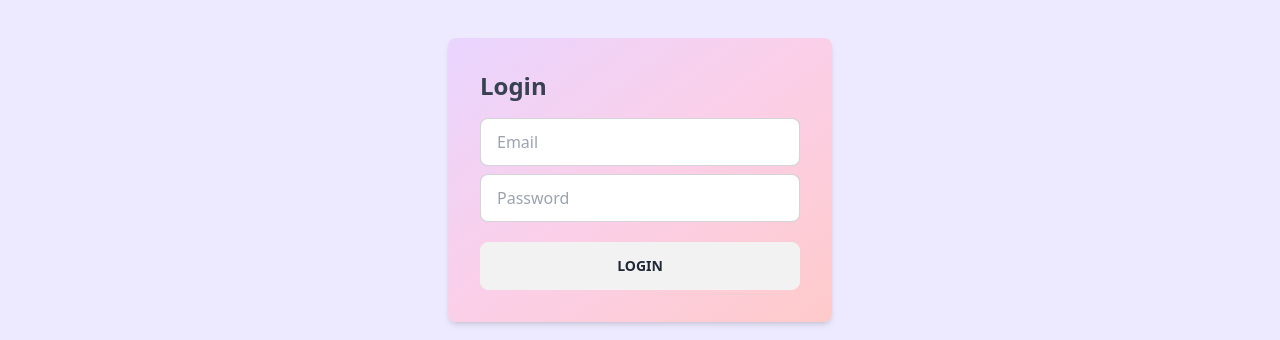
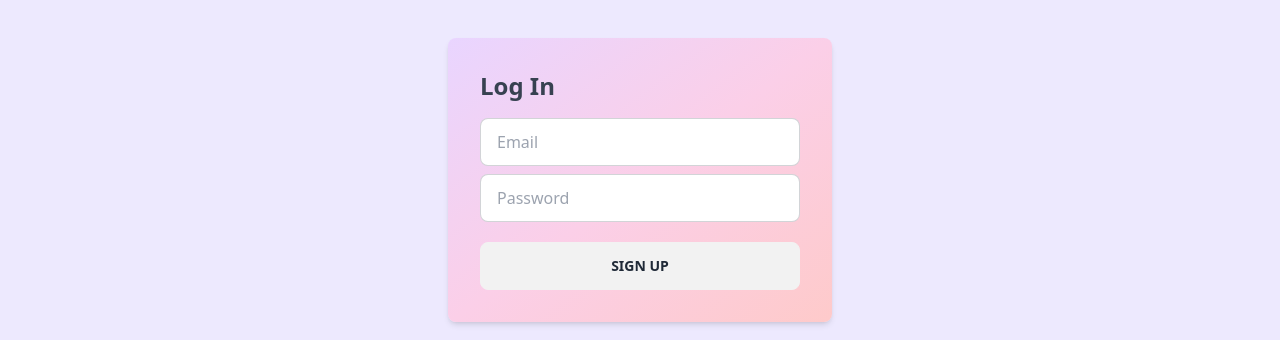
Before and after one commit to pranav9087/Seeker, a React (Create React App) app in the folder frontend/: page / in a window 1280 px wide. Shown: the part 280-620 px from the top of the page. Built offline with nearby package versions, Linux system fonts and the light colour scheme.

Commit message:
placed user in global state

```diff
--- /dev/null
+++ b/frontend/src/atoms.js
@@ -0,0 +1,3 @@
+import {atom} from 'jotai'
+
+export const userAtom = atom(null);
--- a/frontend/src/components/Login.js
+++ b/frontend/src/components/Login.js
@@ -1,13 +1,49 @@
-import React from "react";
+import React, {useState} from "react";
+import {useNavigate} from "react-router-dom";
+import {userAtom} from "../atoms";
+import {useAtom} from 'jotai';
 
 const Login = () => {
+    const [email, setEmail] = useState("");
+    const [password, setPassword] = useState("");
+
+    const navigate = useNavigate();
+    const [user, setUser] = useAtom(userAtom);
+    const handleSubmitClick = () => {
+        const requestOptions = {
+            method: 'POST',
+            headers: { 'Content-Type': 'application/x-www-form-urlencoded' },
+            body: new URLSearchParams({
+                'email_address': email,
+                'password': password
+            })
+        };
+
+        fetch('http://localhost:5000/login', requestOptions)
+            .then(response => {
+                if (response.ok) {
+                    return response.json();
+                } else {
+                    throw new Error('Failed to sign up');
+                }
+            })
+            .then(data => {
+                setUser(data);
+                localStorage.setItem('user', JSON.stringify(data));
+                navigate('/home');
+            })
+            .catch(error => {
+                console.error("There was an error during login:", error);
+            });
+    }
+
     return (
         <div className="min-h-screen flex items-center justify-center bg-violet-100">
             <div className="bg-gradient-to-br from-purple-200 via-pink-200 to-red-200 p-8 rounded-lg shadow-md w-96">
-                <h2 className="text-2xl font-bold mb-4 text-gray-700">Login</h2>
-                <input type="email" className="input input-bordered w-full mb-2 bg-white bg-opacity-80" placeholder="Email" />
-                <input type="password" className="input input-bordered w-full mb-2 bg-white bg-opacity-80" placeholder="Password" />
-                <button className="btn btn-purple w-full mt-3">Login</button>
+                <h2 className="text-2xl font-bold mb-4 text-gray-700">Log In</h2>
+                <input type="email" className="input input-bordered w-full mb-2 bg-white bg-opacity-80" placeholder="Email" value={email} onChange={e => setEmail(e.target.value)} />
+                <input type="password" className="input input-bordered w-full mb-2 bg-white bg-opacity-80" placeholder="Password" value={password} onChange={e => setPassword(e.target.value)} />
+                <button className="btn btn-purple w-full mt-3" onClick={handleSubmitClick}>Sign Up</button>
             </div>
         </div>
     );
--- a/frontend/src/components/Signup.js
+++ b/frontend/src/components/Signup.js
@@ -1,5 +1,7 @@
 import React, { useState } from "react";
 import { useNavigate } from "react-router-dom";
+import {userAtom} from "../atoms";
+import {useAtom} from 'jotai'
 
 const SignUp = () => {
     const [name, setName] = useState("");
@@ -7,7 +9,7 @@ const SignUp = () => {
     const [password, setPassword] = useState("");
 
     const navigate = useNavigate();
-
+    const [user, setUser] = useAtom(userAtom);
     const handleSubmitClick = () => {
         const requestOptions = {
             method: 'POST',
@@ -28,6 +30,8 @@ const SignUp = () => {
                 }
             })
             .then(data => {
+                setUser(data);
+                localStorage.setItem('user', JSON.stringify(data));
                 navigate('/home');
             })
             .catch(error => {
--- a/frontend/src/index.js
+++ b/frontend/src/index.js
@@ -3,11 +3,14 @@ import ReactDOM from 'react-dom/client';
 import './index.css';
 import App from './App';
 import reportWebVitals from './reportWebVitals';
+import {Provider} from 'jotai';
 
 const root = ReactDOM.createRoot(document.getElementById('root'));
 root.render(
   <React.StrictMode>
+      <Provider>
     <App />
+      </Provider>
   </React.StrictMode>
 );
 
```
Also changed, not shown: 2 other files (tests, documents, lock files or other folders).
